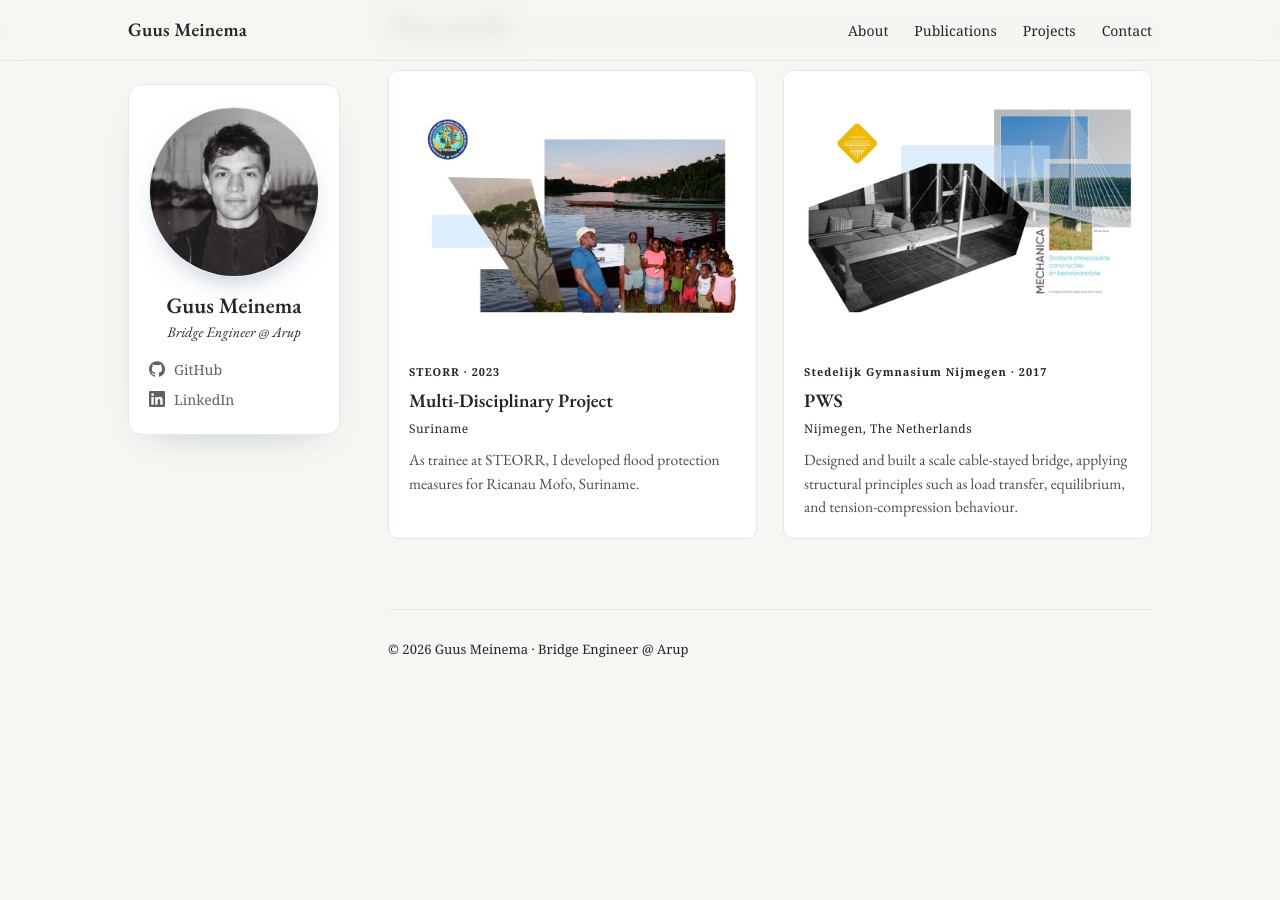
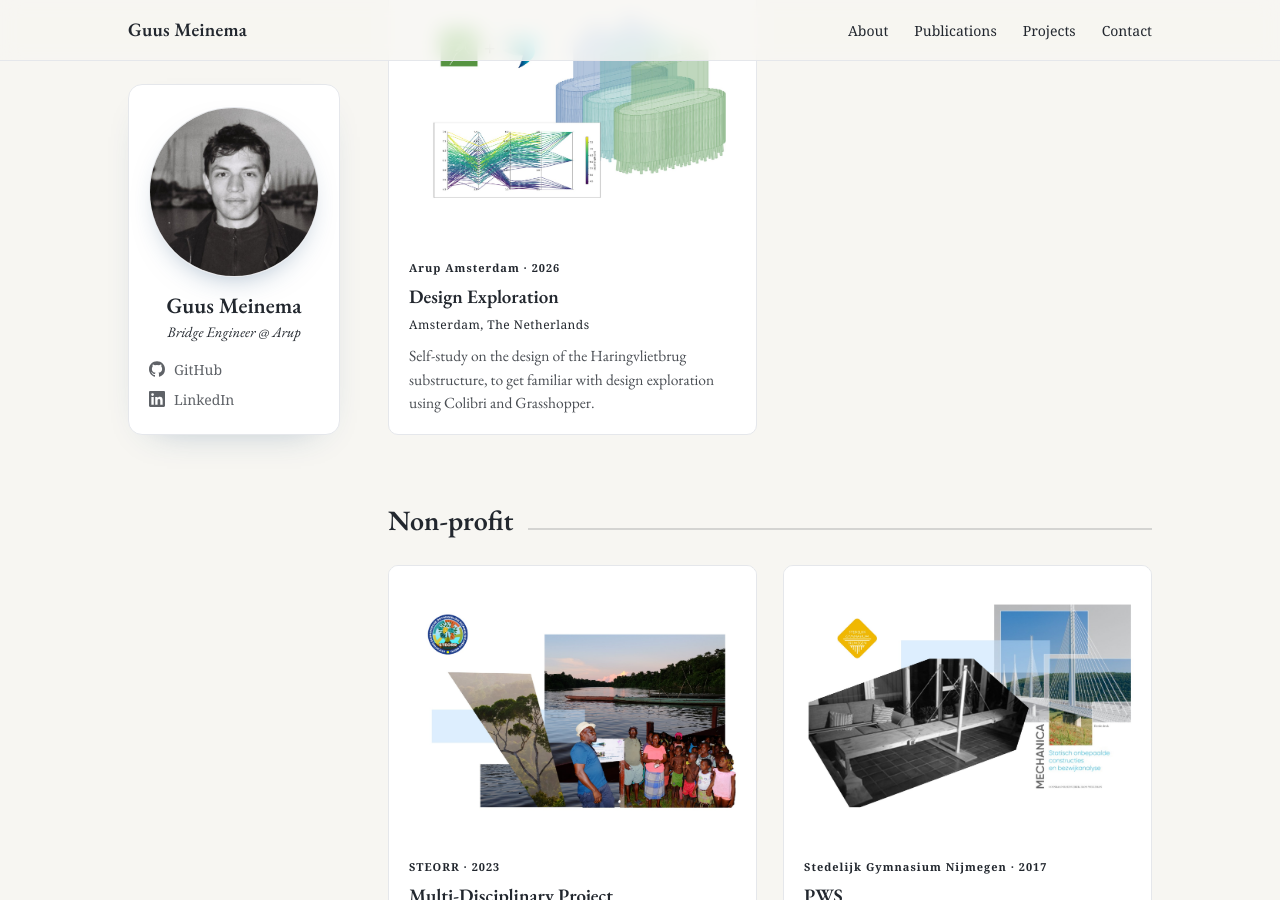
Before and after one commit to GMeinema-Arup/gmeinema-arup.github.io, a Jekyll site: the page built from _pages/projects.md, in a window 1280 px wide and 900 px high, scrolled down 1223 px. Built offline with Jekyll 4.4.1, drawn with Linux system fonts in a browser that asks for light colours; before the commit the page ends 1943 px from its top, so only the background shows below that.

Commit message:
Added design exploration to projects

```diff
--- a/_data/projects.yml
+++ b/_data/projects.yml
@@ -23,6 +23,12 @@ bridge_engineering:
     location: "Amsterdam, The Netherlands"
     description: "Developed the reference calculation for prefab infill girders as the technical basis for an automated bridge assessment procedure."
     image: "images/projects/ARP.jpg"
+  - title: "Design Exploration"
+    org: "Arup Amsterdam"
+    year: 2026
+    location: "Amsterdam, The Netherlands"
+    description: "Self-study on the design of the Haringvlietbrug substructure, to get familiar with design exploration using Colibri and Grasshopper."
+    image: "images/projects/Design_Exploration.jpg"
 
 non_profit:
   - title: "Multi-Disciplinary Project"
```
Also changed, not shown: images/projects/Design_Exploration.jpg (added).
